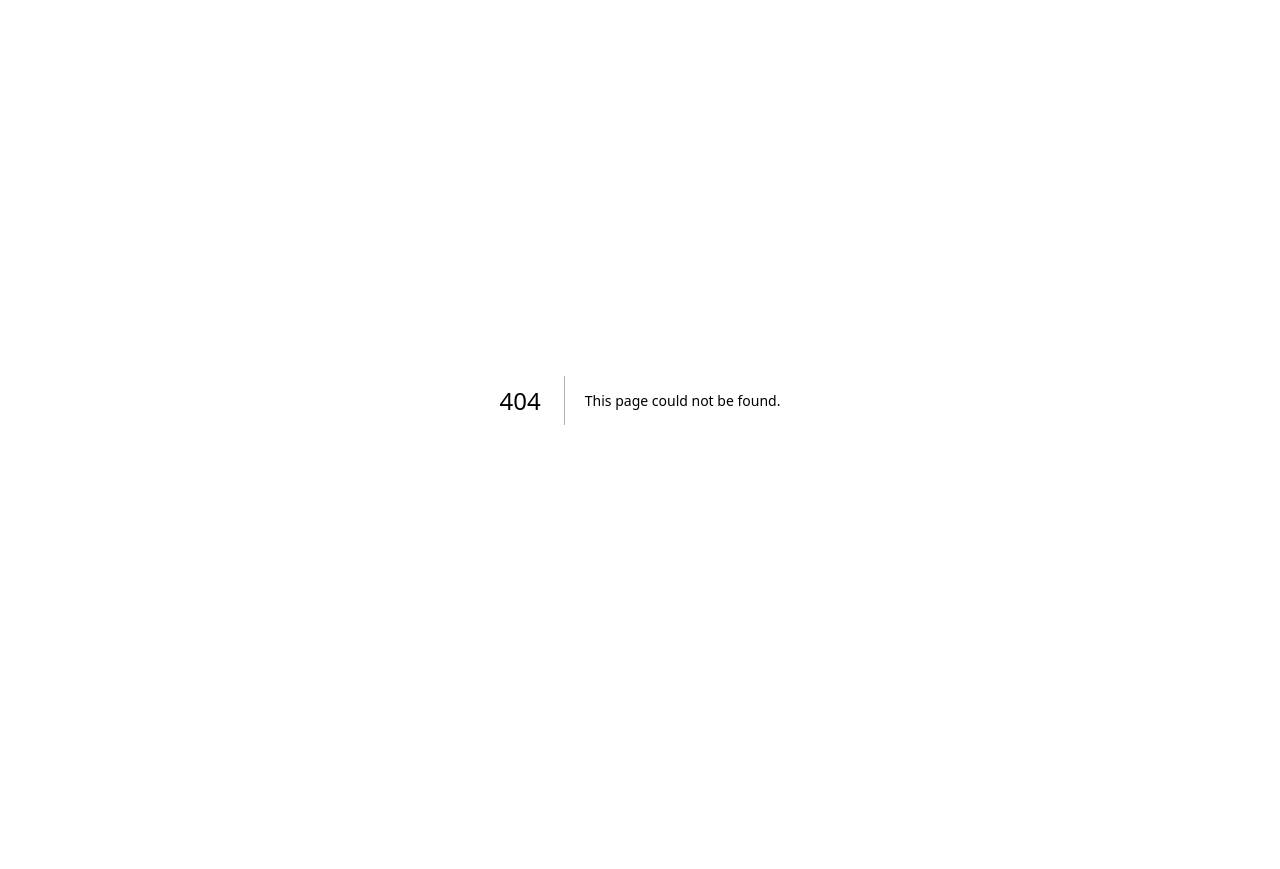
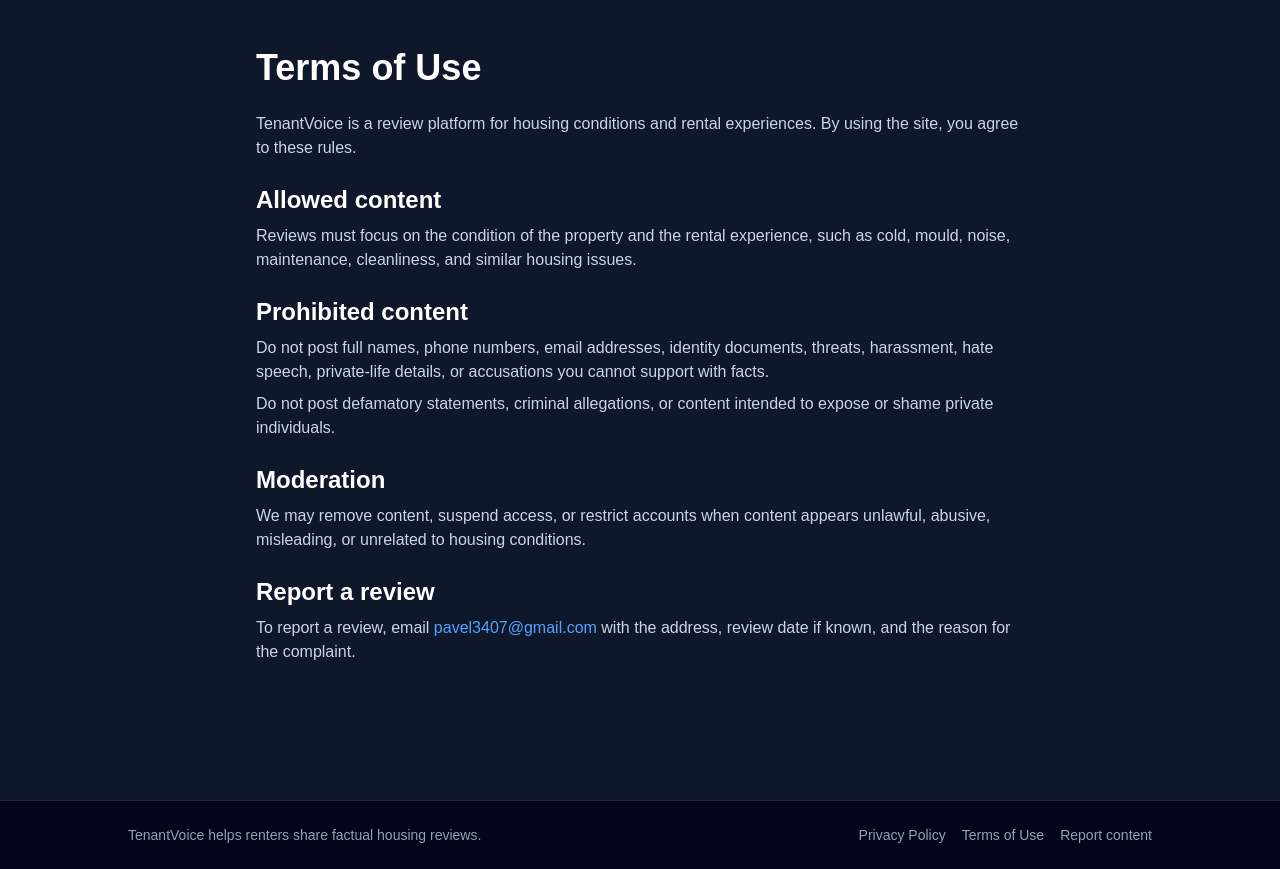
Before and after one commit to Pavel1994/tenantvoice, a Next.js app: page /terms-of-use in a window 1280 px wide. Before the commit this address had no page. Before the commit the page ends 800 px from the top, so only its background shows below. Built offline with nearby package versions, Linux system fonts and the light colour scheme.

Commit message:
add legal pages and moderation reporting

```diff
--- a/app/layout.tsx
+++ b/app/layout.tsx
@@ -1,4 +1,6 @@
 import type { Metadata } from "next";
+import Link from "next/link";
+import { siteConfig } from "@/lib/site";
 import "./globals.css";
 
 export const metadata: Metadata = {
@@ -13,7 +15,28 @@ export default function RootLayout({
 }>) {
   return (
     <html lang="en" className="h-full antialiased">
-      <body className="min-h-full flex flex-col">{children}</body>
+      <body className="flex min-h-full flex-col">
+        <div className="flex-1">{children}</div>
+        <footer className="border-t border-slate-800 bg-slate-950 px-4 py-6 text-sm text-slate-400">
+          <div className="mx-auto flex max-w-5xl flex-col gap-3 sm:flex-row sm:items-center sm:justify-between">
+            <p>{siteConfig.name} helps renters share factual housing reviews.</p>
+            <div className="flex flex-wrap gap-4">
+              <Link href="/privacy-policy" className="hover:text-white">
+                Privacy Policy
+              </Link>
+              <Link href="/terms-of-use" className="hover:text-white">
+                Terms of Use
+              </Link>
+              <a
+                href={`mailto:${siteConfig.supportEmail}`}
+                className="hover:text-white"
+              >
+                Report content
+              </a>
+            </div>
+          </div>
+        </footer>
+      </body>
     </html>
   );
 }
--- /dev/null
+++ b/app/privacy-policy/page.tsx
@@ -0,0 +1,76 @@
+import { siteConfig } from "@/lib/site";
+
+export const metadata = {
+  title: "Privacy Policy | TenantVoice",
+};
+
+export default function PrivacyPolicyPage() {
+  return (
+    <main className="min-h-screen bg-slate-900 px-4 py-12 text-white">
+      <div className="mx-auto max-w-3xl space-y-6">
+        <h1 className="text-4xl font-bold">Privacy Policy</h1>
+
+        <p className="text-slate-300">
+          TenantVoice collects the minimum information needed to let people sign
+          in, post reviews, and keep the site safe.
+        </p>
+
+        <section className="space-y-2">
+          <h2 className="text-2xl font-semibold">What we collect</h2>
+          <p className="text-slate-300">
+            We may collect your email address through Supabase authentication,
+            your review content, selected issue tags, rating, and basic technical
+            information needed to run the service.
+          </p>
+        </section>
+
+        <section className="space-y-2">
+          <h2 className="text-2xl font-semibold">How we use data</h2>
+          <p className="text-slate-300">
+            We use this information to authenticate users, display housing
+            reviews, moderate abuse, investigate reports, and improve the
+            service.
+          </p>
+        </section>
+
+        <section className="space-y-2">
+          <h2 className="text-2xl font-semibold">User content</h2>
+          <p className="text-slate-300">
+            Reviews are public. Do not include private information such as full
+            names, phone numbers, email addresses, or details about someone’s
+            private life.
+          </p>
+        </section>
+
+        <section className="space-y-2">
+          <h2 className="text-2xl font-semibold">Reports and removals</h2>
+          <p className="text-slate-300">
+            If you believe content is inaccurate, unlawful, defamatory, or
+            contains personal data, contact{" "}
+            <a
+              href={`mailto:${siteConfig.supportEmail}`}
+              className="text-blue-400 hover:underline"
+            >
+              {siteConfig.supportEmail}
+            </a>{" "}
+            with the review details and we will review it.
+          </p>
+        </section>
+
+        <section className="space-y-2">
+          <h2 className="text-2xl font-semibold">Contact</h2>
+          <p className="text-slate-300">
+            For privacy requests or content complaints, email{" "}
+            <a
+              href={`mailto:${siteConfig.supportEmail}`}
+              className="text-blue-400 hover:underline"
+            >
+              {siteConfig.supportEmail}
+            </a>
+            .
+          </p>
+        </section>
+      </div>
+    </main>
+  );
+}
--- /dev/null
+++ b/app/terms-of-use/page.tsx
@@ -0,0 +1,66 @@
+import { siteConfig } from "@/lib/site";
+
+export const metadata = {
+  title: "Terms of Use | TenantVoice",
+};
+
+export default function TermsOfUsePage() {
+  return (
+    <main className="min-h-screen bg-slate-900 px-4 py-12 text-white">
+      <div className="mx-auto max-w-3xl space-y-6">
+        <h1 className="text-4xl font-bold">Terms of Use</h1>
+
+        <p className="text-slate-300">
+          TenantVoice is a review platform for housing conditions and rental
+          experiences. By using the site, you agree to these rules.
+        </p>
+
+        <section className="space-y-2">
+          <h2 className="text-2xl font-semibold">Allowed content</h2>
+          <p className="text-slate-300">
+            Reviews must focus on the condition of the property and the rental
+            experience, such as cold, mould, noise, maintenance, cleanliness,
+            and similar housing issues.
+          </p>
+        </section>
+
+        <section className="space-y-2">
+          <h2 className="text-2xl font-semibold">Prohibited content</h2>
+          <p className="text-slate-300">
+            Do not post full names, phone numbers, email addresses, identity
+            documents, threats, harassment, hate speech, private-life details,
+            or accusations you cannot support with facts.
+          </p>
+          <p className="text-slate-300">
+            Do not post defamatory statements, criminal allegations, or content
+            intended to expose or shame private individuals.
+          </p>
+        </section>
+
+        <section className="space-y-2">
+          <h2 className="text-2xl font-semibold">Moderation</h2>
+          <p className="text-slate-300">
+            We may remove content, suspend access, or restrict accounts when
+            content appears unlawful, abusive, misleading, or unrelated to
+            housing conditions.
+          </p>
+        </section>
+
+        <section className="space-y-2">
+          <h2 className="text-2xl font-semibold">Report a review</h2>
+          <p className="text-slate-300">
+            To report a review, email{" "}
+            <a
+              href={`mailto:${siteConfig.supportEmail}`}
+              className="text-blue-400 hover:underline"
+            >
+              {siteConfig.supportEmail}
+            </a>{" "}
+            with the address, review date if known, and the reason for the
+            complaint.
+          </p>
+        </section>
+      </div>
+    </main>
+  );
+}
--- a/components/ReviewCard.tsx
+++ b/components/ReviewCard.tsx
@@ -2,6 +2,7 @@
 
 import { useEffect, useState } from "react";
 import { getSupabase } from "@/lib/supabase";
+import { siteConfig } from "@/lib/site";
 import type { ReviewCardProps } from "@/lib/types";
 import Stars from "./Stars";
 
@@ -275,6 +276,16 @@ export default function ReviewCard({
         >
           Like
         </button>
+        <a
+          href={`mailto:${siteConfig.supportEmail}?subject=${encodeURIComponent(
+            `Report review for ${review.address}`
+          )}&body=${encodeURIComponent(
+            `Please review this report.\n\nAddress: ${review.address}\nReview ID: ${review.id}\nReason: `
+          )}`}
+          className="text-sm text-slate-400 hover:text-white"
+        >
+          Report review
+        </a>
         <span className="text-sm text-slate-400">{likes}</span>
       </div>
     </div>
--- a/components/ReviewForm.tsx
+++ b/components/ReviewForm.tsx
@@ -1,7 +1,9 @@
 "use client";
 
+import Link from "next/link";
 import { useState } from "react";
 import { getSupabase } from "@/lib/supabase";
+import { siteConfig } from "@/lib/site";
 import type { ReviewFormProps } from "@/lib/types";
 
 function normalizeAddress(address: string) {
@@ -82,6 +84,31 @@ export default function ReviewForm({
         className="w-full rounded border border-slate-700 bg-slate-900 p-3 text-white"
       />
 
+      <p className="mt-3 text-sm text-slate-400">
+        Write only factual information about the property or rental experience.
+        Do not include full names, phone numbers, email addresses, private-life
+        details, or accusations you cannot support with facts.
+      </p>
+
+      <p className="mt-2 text-sm text-slate-400">
+        By posting, you agree to the{" "}
+        <Link href="/terms-of-use" className="text-blue-400 hover:underline">
+          Terms of Use
+        </Link>{" "}
+        and{" "}
+        <Link href="/privacy-policy" className="text-blue-400 hover:underline">
+          Privacy Policy
+        </Link>
+        . To report abusive content, email{" "}
+        <a
+          href={`mailto:${siteConfig.supportEmail}`}
+          className="text-blue-400 hover:underline"
+        >
+          {siteConfig.supportEmail}
+        </a>
+        .
+      </p>
+
       <div className="mt-3 flex flex-wrap gap-4 text-white">
         <label className="flex items-center gap-2">
           <input
--- /dev/null
+++ b/lib/site.ts
@@ -0,0 +1,6 @@
+export const siteConfig = {
+  name: "TenantVoice",
+  siteUrl: "https://tenantvoice.vercel.app",
+  supportEmail:
+    process.env.NEXT_PUBLIC_SUPPORT_EMAIL ?? "pavel3407@gmail.com",
+};
```
